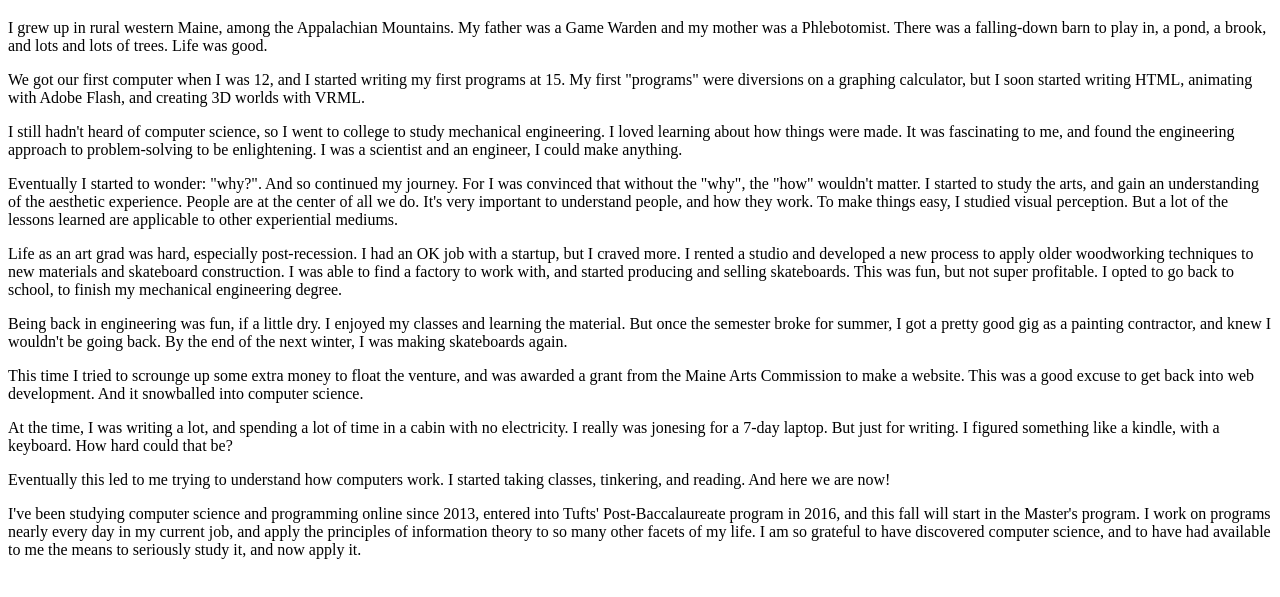
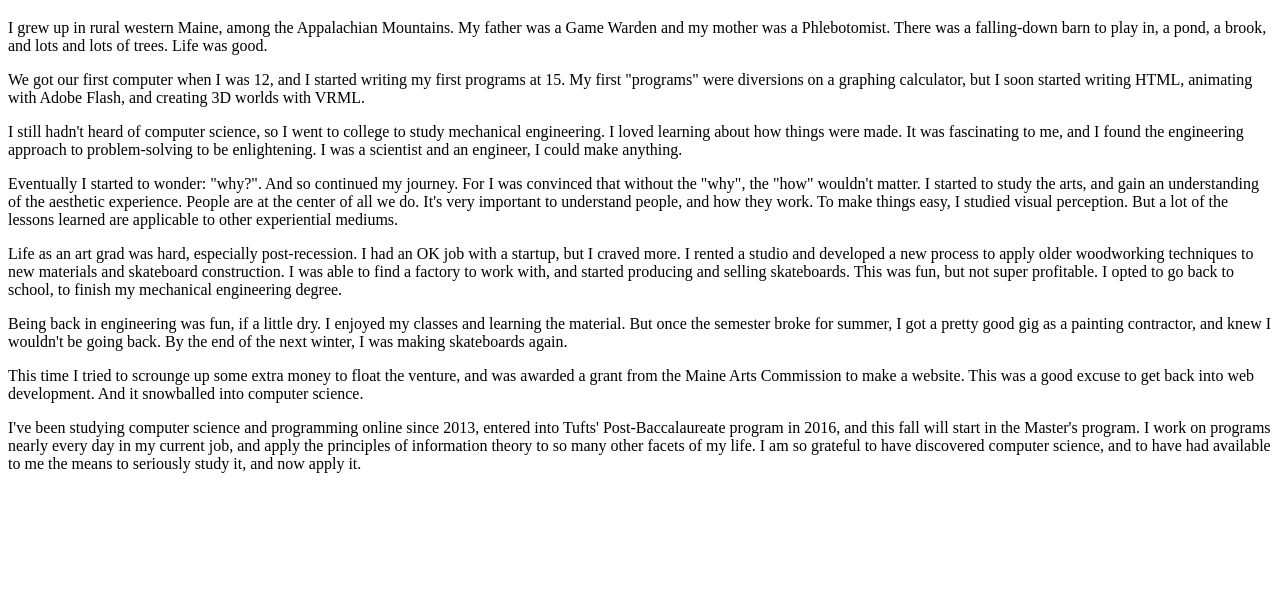
Before and after one commit to rpvnwnkl/rpvnwnkl.github.io, a plain HTML site: page bio.html in a window 1280 px wide. Shown: the part 61-658 px from the top of the page. Drawn offline with Linux system fonts and the light colour scheme.

Commit message:
spelling, truncation

```diff
--- a/bio.html
+++ b/bio.html
@@ -26,7 +26,7 @@
 <p>
     I still hadn't heard of computer science, so I went to college to study
     mechanical engineering.
-    I loved learning about how things were made. It was fascinating to me, and found the engineering approach to problem-solving to be enlightening.
+    I loved learning about how things were made. It was fascinating to me, and I found the engineering approach to problem-solving to be enlightening.
     I was a scientist and an engineer, I could make anything.
 </p>
 <p>
@@ -50,16 +50,6 @@
     And it snowballed into computer science.
 </p>
 <p>
-    At the time, I was writing a lot, and spending a lot of time in a cabin with no electricity.
-    I really was jonesing for a 7-day laptop. But just for writing. I figured something like a kindle, with a keyboard.
-    How hard could that be?
-</p>
-<p>
-    Eventually this led to me trying to understand how computers work.
-    I started taking classes, tinkering, and reading.
-    And here we are now!
-</p>
-<p>
     I've been studying computer science and programming online since 2013, entered into Tufts' Post-Baccalaureate program in 2016, and this fall will start in the Master's program.
     I work on programs nearly every day in my current job, and apply the principles of information theory to so many other facets of my life.
     I am so grateful to have discovered computer science, and to have had available to me the means to seriously study it, and now apply it.
```
